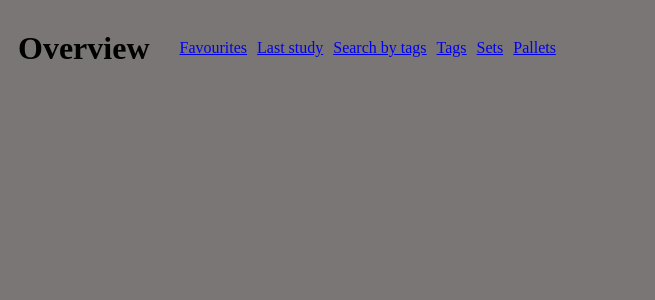
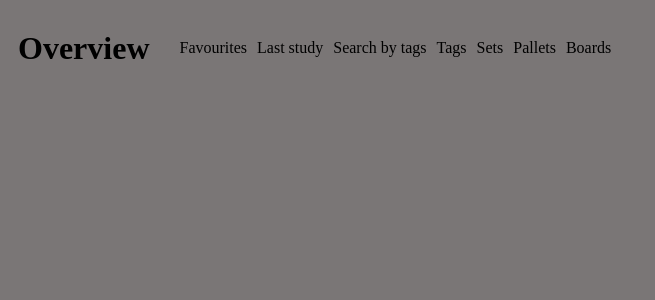
Before and after one commit to NaughtyFaun/ref-buddy, a Python web app: template templates/tpl_index.html in a window 1280 px wide. Shown: the top 300 px of the page, without its empty margins (0-655 px from the left). Run offline with Jinja, Linux system fonts and the light colour scheme; the template is opened without the code that fills it, so the values that code supplies are empty.

Commit message:
added boards list view

```diff
--- a/static/styles/global.css
+++ b/static/styles/global.css
@@ -35,6 +35,16 @@ button
 {
     color: inherit;
     text-decoration: none;
+}
+
+.but-decor-hover:hover
+{
+    text-decoration: underline;
+}
+
+.dir-link {
+    width: 15px;
+    height: 15px;
 }
 
 /* Rating */
--- a/static/styles/overview.css
+++ b/static/styles/overview.css
@@ -18,11 +18,6 @@ body
 
 .header h1 {
     margin-right: 20px;
-}
-
-.dir-link {
-    width: 15px;
-    height: 15px;
 }
 
 .tiles-container {
--- a/templates/tpl_index.html
+++ b/templates/tpl_index.html
@@ -9,12 +9,13 @@
 <body>
 <div class="header">
     <h1>Overview</h1>
-    <a href="/favs?page=1">Favourites</a>
-    <a href="/latest_study?page=1">Last study</a>
-    <a href="/tagged?page=1&tags=&tag-set=all">Search by tags</a>
-    <a href="/tags">Tags</a>
-    <a href="/tag-sets">Sets</a>
-    <a href="/image-colors">Pallets</a>
+    <a href="/favs?page=1" class="no-decor but-decor-hover">Favourites</a>
+    <a href="/latest_study?page=1" class="no-decor but-decor-hover">Last study</a>
+    <a href="/tagged?page=1&tags=&tag-set=all" class="no-decor but-decor-hover">Search by tags</a>
+    <a href="/tags" class="no-decor but-decor-hover">Tags</a>
+    <a href="/tag-sets" class="no-decor but-decor-hover">Sets</a>
+    <a href="/image-colors" class="no-decor but-decor-hover">Pallets</a>
+    <a href="/boards" class="no-decor but-decor-hover">Boards</a>
 </div>
 <div class="tiles-container">
 {% for img in images %}
--- a/templates/tpl_view_board.html
+++ b/templates/tpl_view_board.html
@@ -10,7 +10,7 @@
 </head>
 <body>
 <div class="header">
-    <a class="back-btn no-decor btn-bg-blend" href="/">&lt;</a><h1>{{ board.title }}</h1>
+    <a class="back-btn no-decor btn-bg-blend" href="{{ url_for('routes_board.view_board_all') }}">&lt;</a><h1>{{ board.title }}</h1>
 </div>
 <div id="board" class="board">
 </div>
```
Also changed, not shown: server_ext_board.py (+9 -1 lines), static/styles/board.css (+10 -0 lines), templates/tpl_view_board_all.html (added, +24 -0 lines).
